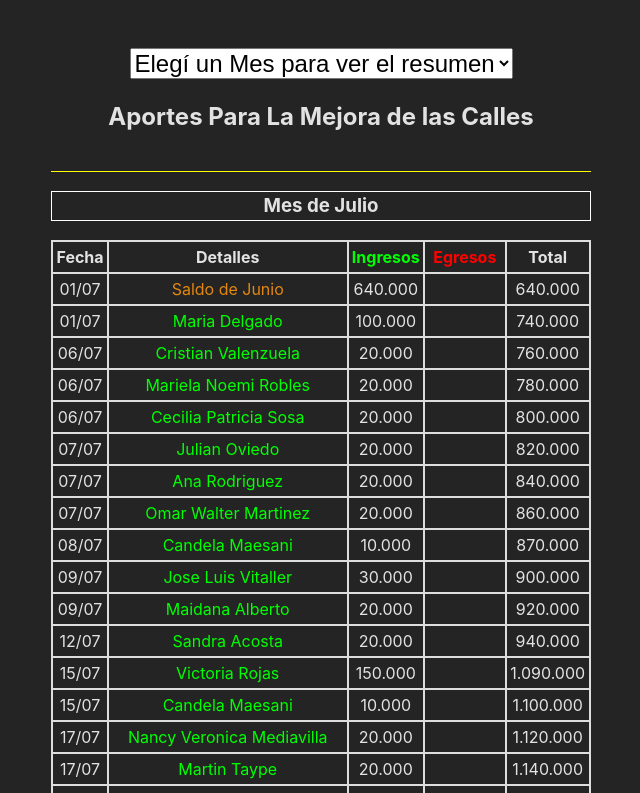
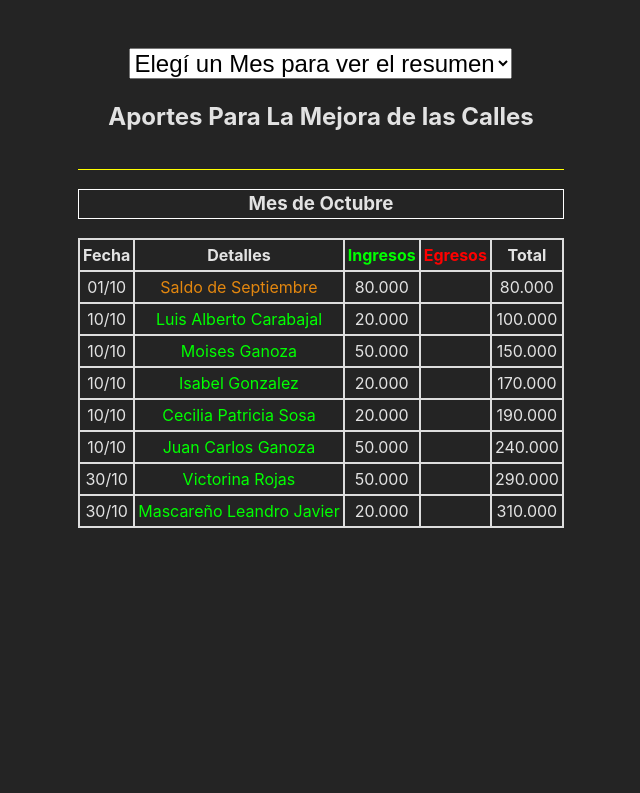
Before and after one commit to Dynezel/mejoras-calles-externas, a React (Vite) app: page / in a window 1280 px wide. Shown: the top 793 px of the page, without its empty margins (319-959 px from the left). Built offline with nearby package versions, Linux system fonts and the light colour scheme.

Commit message:
Add files via upload

```diff
--- a/src/App.jsx
+++ b/src/App.jsx
@@ -17,7 +17,7 @@ function App() {
       <BrowserRouter>
       <Navbar/>
         <Routes>
-          <Route path="/" element={<Julio/>} />
+          <Route path="/" element={<Octubre/>} />
           <Route path="/junio" element={<Junio/>} />
           <Route path="/julio" element={<Julio/>} />
           <Route path="/agosto" element={<Agosto />} />
```
